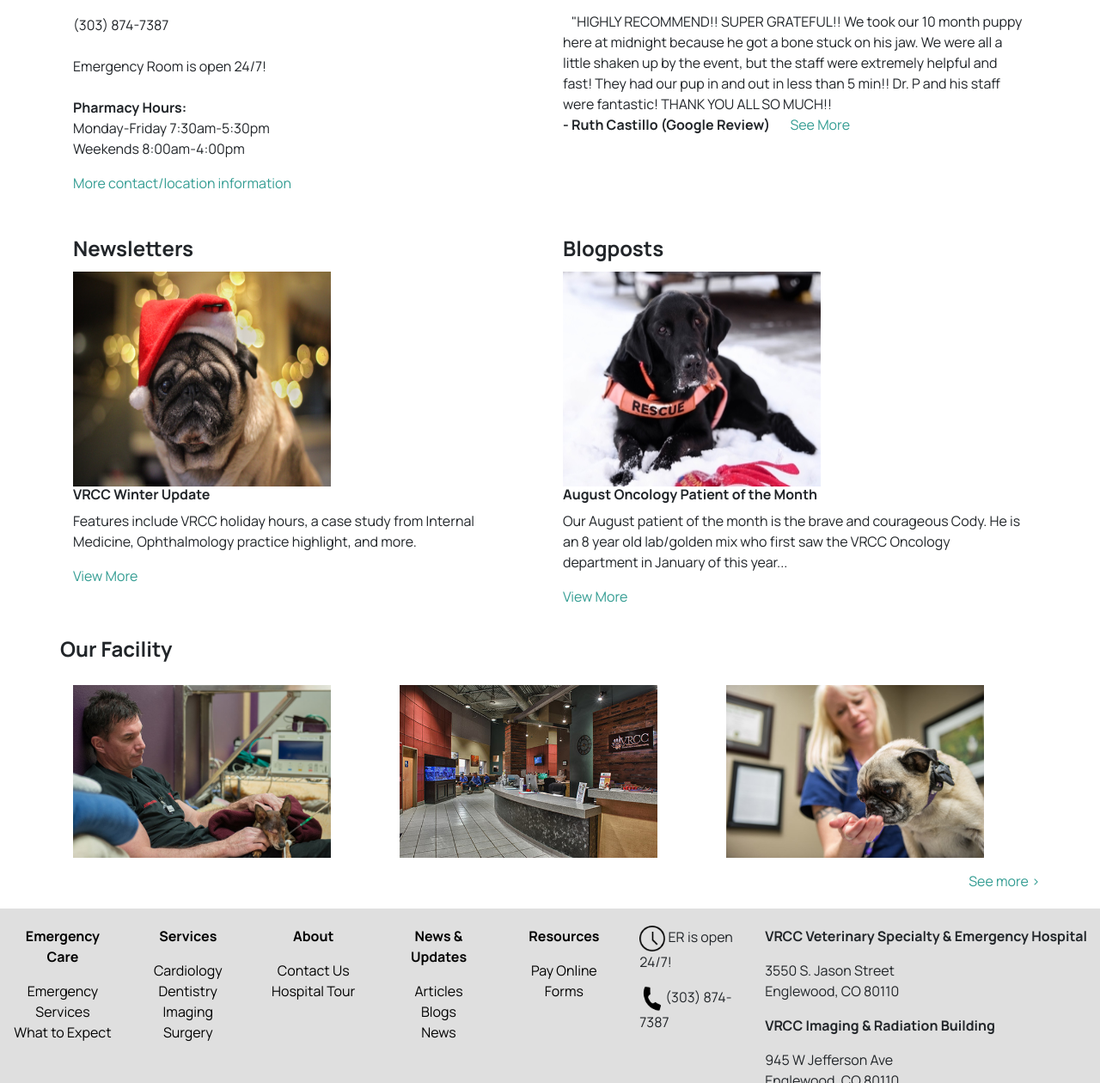
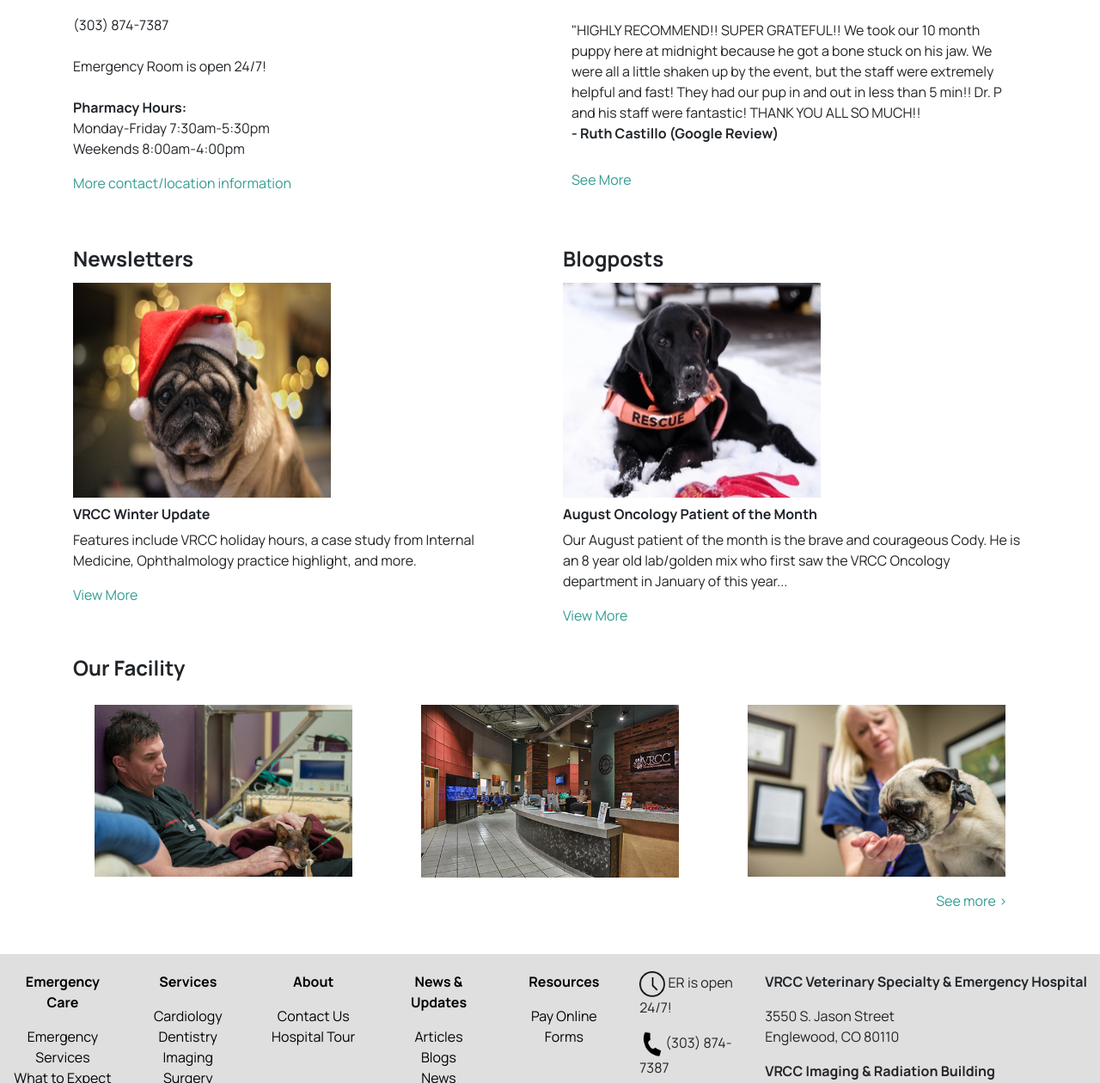
Before and after one commit to tnaseef/VRCC_ReDesign, a plain HTML site: page index.html in a window 1280 px wide. Shown: the part 1676-2936 px from the top of the page at 86% size. Drawn offline with nearby package versions, Linux system fonts and the light colour scheme; files whose address does not match are found by name.

Commit message:
Iterations V3 (Tink)
+ Added padding on top of blog & news sub-headers (<h6> .padT)
+ Center-aligned tour imgs
+ Aligned tour img "see more" under right img
+ Fixed alignment of 3rd testimonial (changed to block instead of inline)

```diff
--- a/CSS/style.css
+++ b/CSS/style.css
@@ -133,6 +133,30 @@ a:hover{
     padding-left: 10px;
 }
 
+.padT{
+    padding-top: 10px;
+}
+
+.facImg{
+    text-align: center;
+}
+
+.mL{
+    margin-left: 15px;
+}
+
+.mB{
+    margin-bottom: 50px;
+}
+
+.mT{
+    margin-top: 20px;
+}
+
+.sMore{
+    margin-right: 38px;
+}
+
 /*Footer*/
 footer{
     margin-top: 20px;
--- a/index.html
+++ b/index.html
@@ -231,7 +231,7 @@
             <br><span class="bolded">- Rebecca from Sedalia</span>
           </p>
           <!-- Testimonial 3-->
-          <p class="testi d-none d-sm-inline">"HIGHLY RECOMMEND!! SUPER GRATEFUL!! We took our 10 month puppy here at midnight because he got a bone stuck on his jaw. We were all
+          <p class="testi d-none d-sm-block">"HIGHLY RECOMMEND!! SUPER GRATEFUL!! We took our 10 month puppy here at midnight because he got a bone stuck on his jaw. We were all
             a little shaken up by the event, but the staff were extremely helpful and fast! They had our pup in and out in less than 5 min!! Dr. P
             and his staff were fantastic! THANK YOU ALL SO MUCH!!
             <br><span class="bolded">- Ruth Castillo (Google Review)</span></p>
@@ -239,7 +239,7 @@
           <p class="testi d-none">"Wonderful service with the veterinarians and the vet techs. My dog could have died if it wasn't for VRCC. My puppy is 7 months now
             and she is deaf. They really do care about the animals and their owners."
             <br><span class="bolded">- Nerfertiti Kiel (Google Review)</span></p>
-          <a href="#" class="padL">See More</a>
+          <p class="mT padL"><a href="#">See More</a></p>
         </div>
       </div>
 
@@ -247,37 +247,37 @@
         <div class="col-12 col-md-6">
           <h4>Newsletters</h4>
           <img class="thumbnail" src="images/pugChristmas.jpeg">
-          <h6>VRCC Winter Update </h6>
+          <h6 class="padT">VRCC Winter Update </h6>
           <p>Features include VRCC holiday hours, a case study from Internal Medicine, Ophthalmology practice highlight, and more.</p>
           <a href="#">View More</a>
         </div>
         <div class="col-12 col-md-6">
           <h4>Blogposts</h4>
           <img class="thumbnail" src="..//VRCC_ReDesign/images/Cody.jpeg">
-          <h6>August Oncology Patient of the Month</h6>
+          <h6 class="padT">August Oncology Patient of the Month</h6>
           <p>Our August patient of the month is the brave and courageous Cody. He is an 8 year old lab/golden mix who first saw the VRCC Oncology department in January of this year...</p>
           <a href="#">View More</a>
         </div>
       </div>
 
       <div class="row"> <!--Row 4 - Our Facility-->
-        <h4>Our Facility</h4>
+        <h4 class="mL">Our Facility</h4>
       </div>
 
       <div class="row"> <!--Row 5 - Facility Images-->
-        <div class="col">
+        <div class="col facImg">
           <img src="images/dogSnuggle.jpg" alt="dog snug" width="300">
         </div>
-        <div class="col">
+        <div class="col facImg">
           <img src="images/lobbyPicture.jpg" alt="building lobby" width="300">
         </div>
-        <div class="col">
+        <div class="col facImg">
           <img src="images/pugTreats.jpg" alt="pug treat" width="300">
         </div>
       </div>
 
-      <div class="row justify-content-end spaceB"> <!--Row 6 - Facility "See More"-->
-        <a href="#">See more ></a>
+      <div class="row justify-content-end mB"> <!--Row 6 - Facility "See More"-->
+        <a href="#" class="sMore">See more ></a>
       </div>
     </div>
 
```
